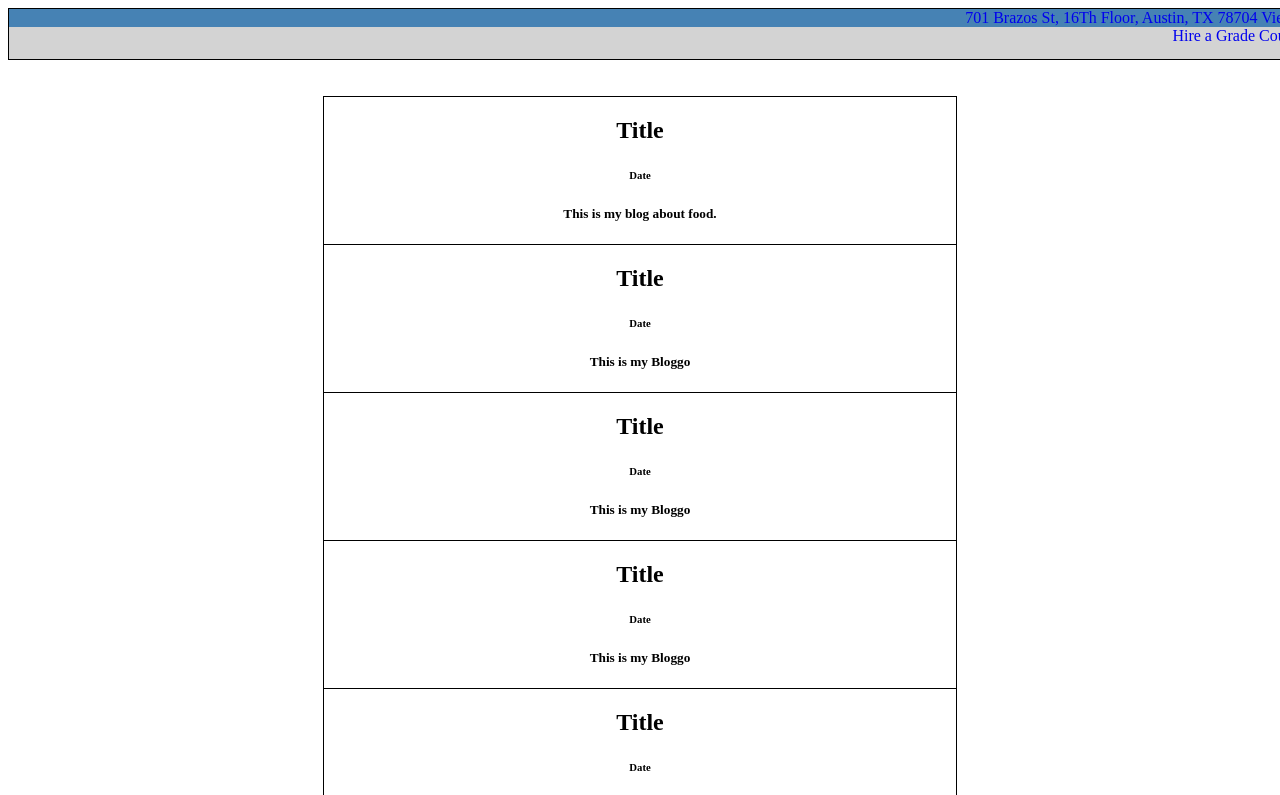
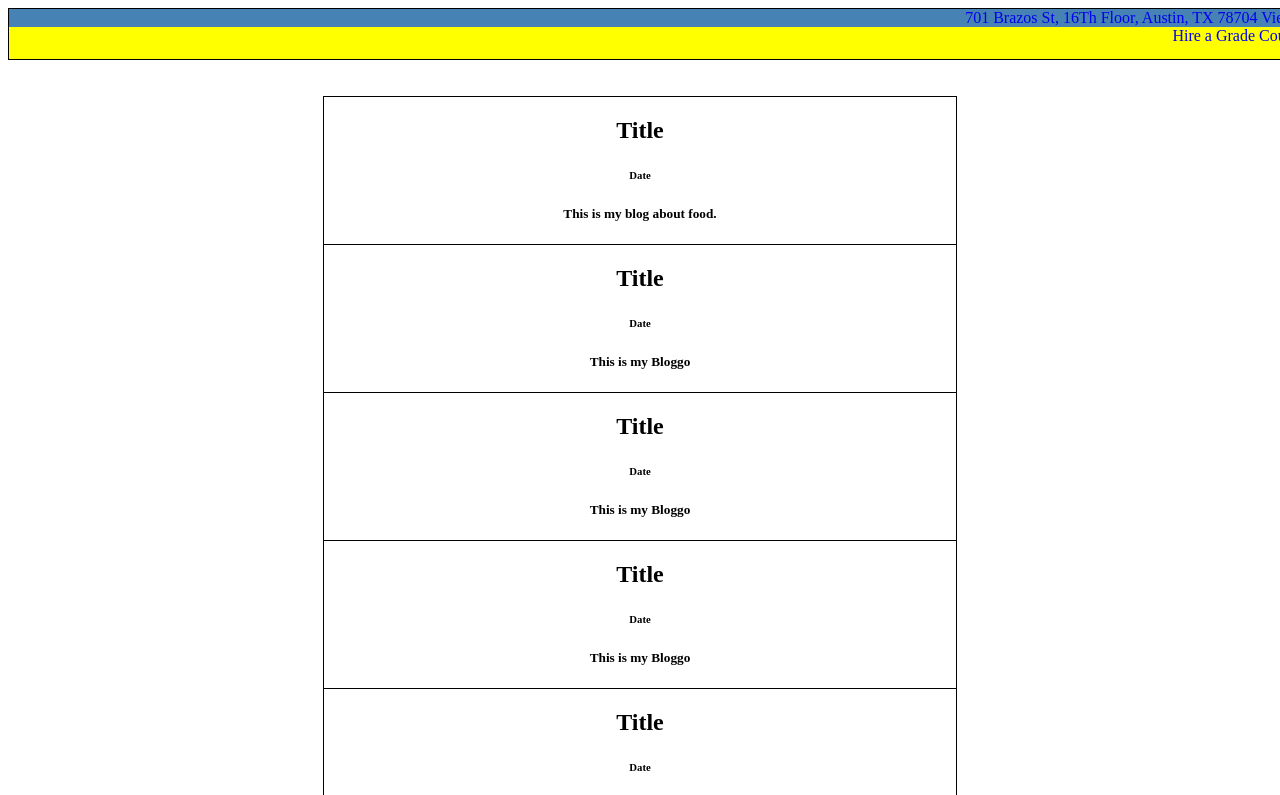
Before and after one commit to Christrevino22/ACA_web101_Christopher_Trevino, a plain HTML site: page src/blog/blog.html in a window 1280 px wide. In both pictures the pointer is over the element 759 px from the left and 34 px from the top of the page. Shown: the top 795 px of the page. Drawn offline with Linux system fonts and the light colour scheme.

Commit message:
another idea

```diff
--- a/src/blog/blogStyle.css
+++ b/src/blog/blogStyle.css
@@ -7,11 +7,10 @@
   color: grey;
   text-decoration: none;
 
-
-
-
-
-
+}
+.main-container:hover {
+  color: black;
+  background-color: yellow;
 
 }
 .head-box {
```
